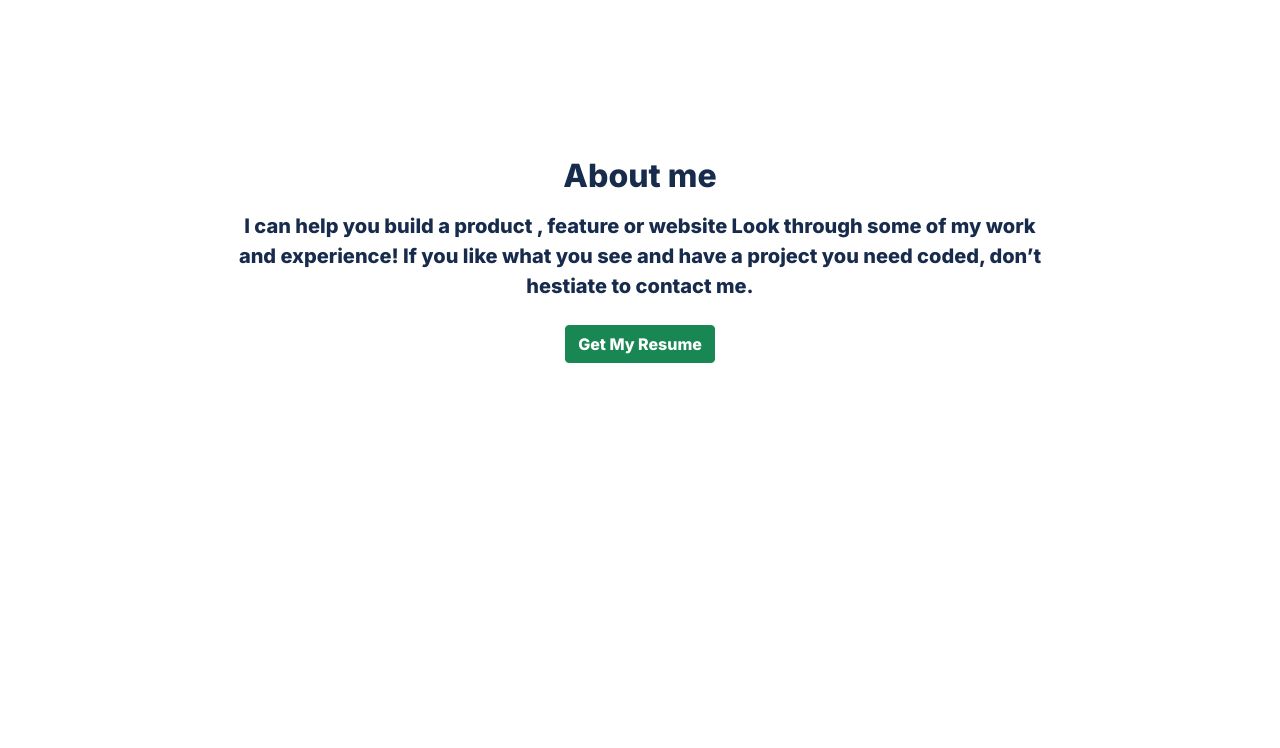
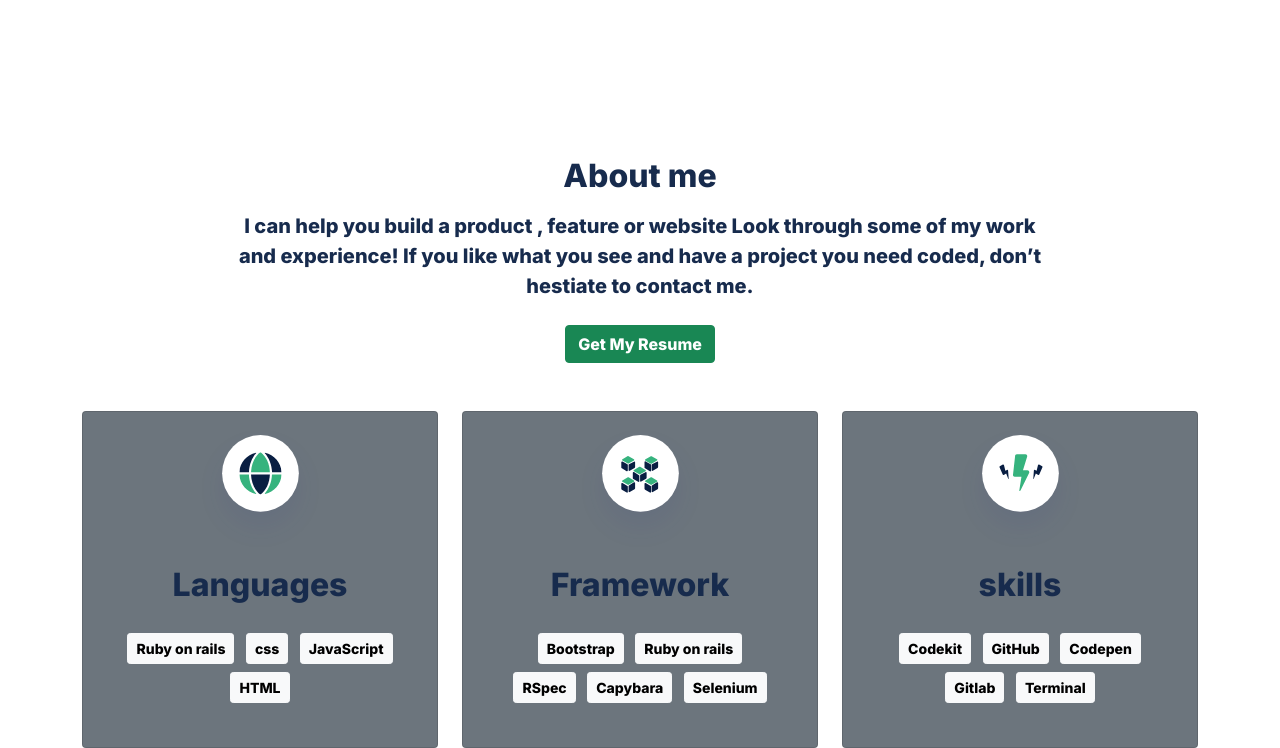
Before and after one commit to yahyaelganyni1/bootstrap-portfolio, a plain HTML site: page index.html in a window 1280 px wide. Shown: the part 1387-2135 px from the top of the page. Before the commit the page ends 1798 px from the top, so only its background shows below. Drawn offline with nearby package versions, Linux system fonts and the light colour scheme.

Commit message:
Add the tech col

```diff
--- a/index.html
+++ b/index.html
@@ -13,7 +13,7 @@
     />
     <link rel="preconnect" href="https://fonts.gstatic.com" />
     <link href="https://fonts.googleapis.com/css2?family=Inter:wght@800&display=swap" rel="stylesheet" />
-    <title> Bootstrap Portfolio</title>
+    <title>Bootstrap Portfolio</title>
   </head>
   <body>
     <div class="container-fluid nav-bag header">
@@ -187,6 +187,55 @@
         </div>
       </div>
     </div>
+    <div class="container">
+      <div class="row">
+        <div class="col-sm">
+          <div class="card bg-secondary">
+            <img src="./image/languages-icon.svg" class="card-img-top" alt="..." />
+            <div class="card-body text-center">
+              <h2 class="card-title">Languages</h2>
+              <div class="btn-group-sm m-4">
+                <button type="button" class="btn btn-light m-1">Ruby on rails</button>
+                <button type="button" class="btn btn-light m-1">css</button>
+                <button type="button" class="btn btn-light m-1">JavaScript</button>
+                <button type="button" class="btn btn-light m-1">HTML</button>
+              </div>
+            </div>
+          </div>
+        </div>
+        <div class="col-sm">
+          <div class="card bg-secondary">
+            <img src="./image/fframeworks-icon.svg" class="card-img-top" alt="..." />
+            <div class="card-body text-center">
+              <h2 class="card-title">Framework</h2>
+              <div class="btn-group-sm m-4">
+                <button type="button" class="btn btn-light m-1">Bootstrap</button>
+                <button type="button" class="btn btn-light m-1">Ruby on rails</button>
+                <button type="button" class="btn btn-light m-1">RSpec</button>
+                <button type="button" class="btn btn-light m-1">Capybara</button>
+                <button type="button" class="btn btn-light m-1">Selenium</button>
+              </div>
+            </div>
+          </div>
+        </div>
+        <div class="col-sm">
+          <div class="card bg-secondary">
+            <img src="./image/skills-icon.svg" class="card-img-top" alt="..." />
+            <div class="card-body text-center">
+              <h2 class="card-title">skills</h2>
+              <div class="btn-group-sm m-4">
+                <button type="button" class="btn btn-light m-1">Codekit</button>
+                <button type="button" class="btn btn-light m-1">GitHub</button>
+                <button type="button" class="btn btn-light m-1">Codepen</button>
+                <button type="button" class="btn btn-light m-1">Gitlab</button>
+                <button type="button" class="btn btn-light m-1">Terminal</button>
+              </div>
+            </div>
+          </div>
+        </div>
+      </div>
+    </div>
+
     <script
       src="https://cdn.jsdelivr.net/npm/bootstrap@5.0.1/dist/js/bootstrap.bundle.min.js"
       integrity="sha384-gtEjrD/SeCtmISkJkNUaaKMoLD0//ElJ19smozuHV6z3Iehds+3Ulb9Bn9Plx0x4"
```
Also changed, not shown: image/fframeworks-icon.svg (added), image/languages-icon.svg (added), image/skills-icon.svg (added).
